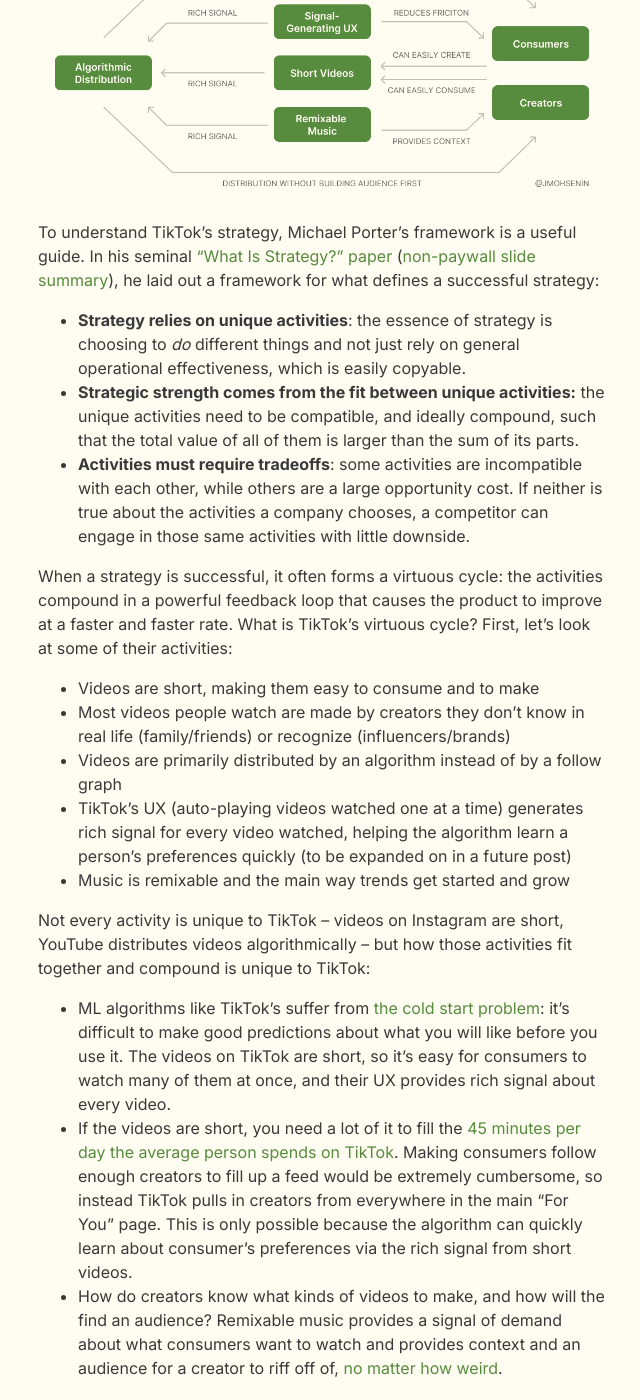
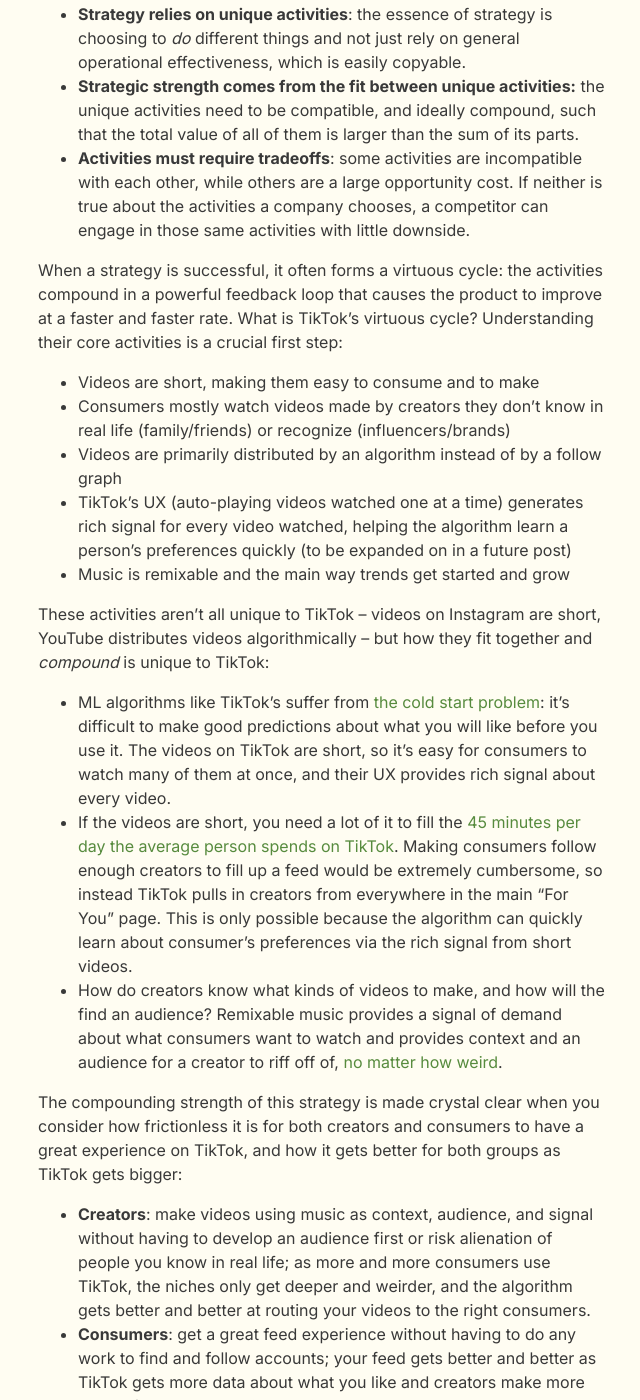
Before and after one commit to jmohsenin/jmohsenin.github.io, a Jekyll site: the page built from _posts/2020-09-20-tiktok-strategy.md, in a window 1280 px wide and 1400 px high, scrolled down 1114 px. Shown: the whole window, without its empty margins (318-958 px from the left). Built offline with Jekyll 4.4.1, drawn with Linux system fonts in a browser that asks for light colours; comment, search, counter and statistics services are not loaded; some of the changed text lies outside the part shown.

Commit message:
A few small edits to tiktok post

```diff
--- a/_posts/2020-09-20-tiktok-strategy.md
+++ b/_posts/2020-09-20-tiktok-strategy.md
@@ -15,32 +15,32 @@ If network effects are what keeps TikTok on top today, is the algorithm responsi
 
 ## TikTok's Virtuous Cycle
 
-![TikTok's Virtuous Cycle](/assets/images/tiktok-cycle.png)
-
 To understand TikTok's strategy, Michael Porter's framework is a useful guide. In his seminal ["What Is Strategy?" paper](https://hbr.org/1996/11/what-is-strategy) ([non-paywall slide summary](https://www.slideshare.net/hitnrun10/what-is-strategy-30278968)), he laid out a framework for what defines a successful strategy:
 
 - **Strategy relies on unique activities**: the essence of strategy is choosing to *do* different things and not just rely on general operational effectiveness, which is easily copyable.
 - **Strategic strength comes from the fit between unique activities:** the unique activities need to be compatible, and ideally compound, such that the total value of all of them is larger than the sum of its parts.
 - **Activities must require tradeoffs**: some activities are incompatible with each other, while others are a large opportunity cost. If neither is true about the activities a company chooses, a competitor can engage in those same activities with little downside.
 
-When a strategy is successful, it often forms a virtuous cycle: the activities compound  in a powerful feedback loop that causes the product to improve at a faster and faster rate. What is TikTok's virtuous cycle? First, let's look at some of their activities:
+When a strategy is successful, it often forms a virtuous cycle: the activities compound in a powerful feedback loop that causes the product to improve at a faster and faster rate. What is TikTok's virtuous cycle? Understanding their core activities is a crucial first step:
 
 - Videos are short, making them easy to consume and to make
-- Most videos people watch are made by creators they don't know in real life (family/friends) or recognize (influencers/brands)
+- Consumers mostly watch videos made by creators they don't know in real life (family/friends) or recognize (influencers/brands)
 - Videos are primarily distributed by an algorithm instead of by a follow graph
 - TikTok's UX (auto-playing videos watched one at a time) generates rich signal for every video watched, helping the algorithm learn a person's preferences quickly (to be expanded on in a future post)
 - Music is remixable and the main way trends get started and grow
 
-Not every activity is unique to TikTok – videos on Instagram are short, YouTube distributes videos algorithmically – but how those activities fit together and compound is unique to TikTok:
+These activities aren't all unique to TikTok – videos on Instagram are short, YouTube distributes videos algorithmically – but how they fit together and _compound_ is unique to TikTok:
 
 - ML algorithms like TikTok's suffer from [the cold start problem](https://en.wikipedia.org/wiki/Cold_start_(recommender_systems)): it's difficult to make good predictions about what you will like before you use it. The videos on TikTok are short, so it's easy for consumers to watch many of them at once, and their UX provides rich signal about every video.
 - If the videos are short, you need a lot of it to fill the [45 minutes per day the average person spends on TikTok](https://www.fastcompany.com/90395898/is-tiktok-a-time-bomb). Making consumers follow enough creators to fill up a feed would be extremely cumbersome, so instead TikTok pulls in creators from everywhere in the main "For You" page. This is only possible because the algorithm can quickly learn about consumer's preferences via the rich signal from short videos.
 - How do creators know what kinds of videos to make, and how will the find an audience? Remixable music provides a signal of demand about what consumers want to watch and provides context and an audience for a creator to riff off of, [no matter how weird](https://www.tiktok.com/music/Mi-Pan-Su-Sus-6833400908727061253).
 
-The compounding strength of this strategy is made crystal clear when you consider how frictionless it is for both creators and consumers to have a great experience on TikTok, and how that only gets better as TikTok gets bigger:
+The compounding strength of this strategy is made crystal clear when you consider how frictionless it is for both creators and consumers to have a great experience on TikTok, and how it gets better for both groups as TikTok gets bigger:
 
 - **Creators**: make videos using music as context, audience, and signal without having to develop an audience first or risk alienation of people you know in real life; as more and more consumers use TikTok, the niches only get deeper and weirder, and the algorithm gets better and better at routing your videos to the right consumers.
 - **Consumers**: get a great feed experience without having to do any work to find and follow accounts; your feed gets better and better as TikTok gets more data about what you like and creators make more videos for every conceivable niche.
+
+![TikTok's Virtuous Cycle](/assets/images/tiktok-cycle.png)
 
 This is a strong strategy, but critically, *this needs a certain amount of scale to work.* When TikTok was much smaller, many of these effects were much weaker. Fewer creators leads to fewer videos to choose from, making TikTok less engaging to consumers. Fewer consumers leads to a smaller potential audience, making it less enticing for creators. How do you solve for this and get to scale quickly, in a landscape as saturated as consumer internet? Paid acquisition. TikTok spent $1b on it throughout 2018 alone, becoming [the second-most downloaded app in 2019](https://sensortower.com/blog/tiktok-revenue-downloads-2019), [topping 2 billion downloads by April 2020](https://sensortower.com/blog/tiktok-downloads-2-billion), and recently announcing they have [100 million MAUs in the US alone, 50% of those DAUs](https://www.cnbc.com/2020/08/24/tiktok-reveals-us-global-user-growth-numbers-for-first-time.html). This is an enormous amount of money to spend on user acquisition and only makes sense if your ARPU exceeds your CAC (unclear for TikTok) and/or you have strong network effects. [With a rumored valuation in the $60 billion range](https://markets.businessinsider.com/news/stocks/bytedance-60-billion-tiktok-global-us-valuation-2020-9-1029606381), it seems that bet paid off.
 
```
